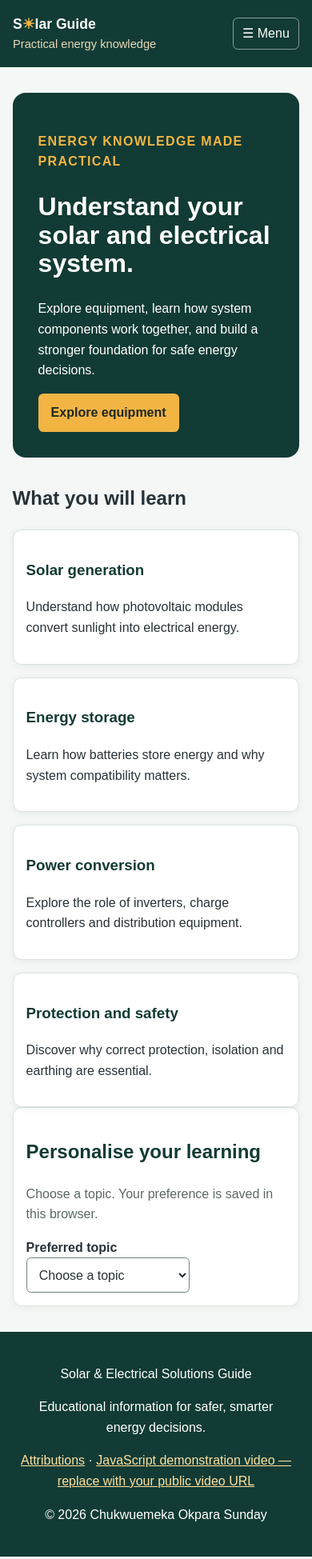
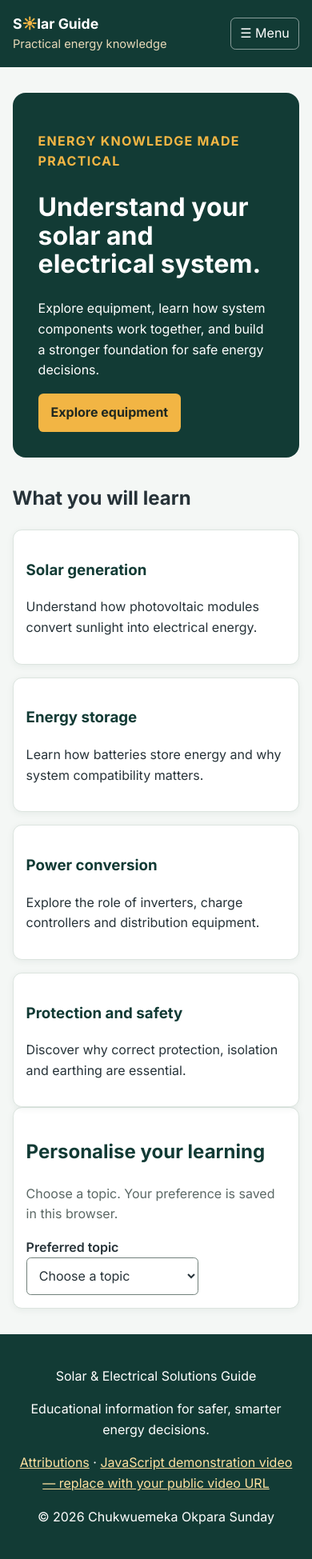
Before and after one commit to chukwuemeka-ux/wdd231, a plain HTML site: page solar-guide/index.html in a window 390 px wide. Shown: the whole page at 80% size. Drawn offline with Linux system fonts and the light colour scheme.

Commit message:
Improve homepage styling and fix audit issues

```diff
--- a/solar-guide/index.html
+++ b/solar-guide/index.html
@@ -1,17 +1,170 @@
-<!doctype html>
-<html lang="en"><head><meta charset="utf-8"><meta name="viewport" content="width=device-width,initial-scale=1">
-<meta name="description" content="Learn the fundamentals of solar energy, electrical equipment and responsible system planning."><meta name="author" content="Chukwuemeka Okpara Sunday">
-<meta property="og:title" content="Home | Solar & Electrical Solutions Guide"><meta property="og:description" content="Learn the fundamentals of solar energy, electrical equipment and responsible system planning."><meta property="og:type" content="website">
-<title>Home | Solar & Electrical Solutions Guide</title><link rel="icon" href="images/favicon.svg" type="image/svg+xml">
-<link rel="stylesheet" href="styles/normalize.css"><link rel="stylesheet" href="styles/small.css"><link rel="stylesheet" href="styles/large.css">
-<script src="scripts/navigation.js" defer></script><script type="module" src="scripts/main.js"></script></head><body>
-<a class="skip-link" href="#main-content">Skip to main content</a>
-<header class="site-header"><a class="brand" href="index.html">S<span style="color:var(--gold)">☀</span>lar Guide<small>Practical energy knowledge</small></a>
-<button class="menu-button" id="menu-button" type="button" aria-expanded="false" aria-controls="primary-nav">☰ Menu</button>
-<nav class="primary-nav" id="primary-nav" aria-label="Main navigation"><a href="index.html" aria-current="page">Home</a><a href="equipment.html">Equipment</a><a href="guide.html">System Guide</a></nav></header>
-<main id="main-content">
-<section class="hero"><p class="eyebrow">Energy knowledge made practical</p><h1>Understand your solar and electrical system.</h1><p>Explore equipment, learn how system components work together, and build a stronger foundation for safe energy decisions.</p><a class="button" href="equipment.html">Explore equipment</a></section>
-<div class="home-layout section"><section><h2>What you will learn</h2><div class="card-grid"><article class="card"><h3>Solar generation</h3><p>Understand how photovoltaic modules convert sunlight into electrical energy.</p></article><article class="card"><h3>Energy storage</h3><p>Learn how batteries store energy and why system compatibility matters.</p></article><article class="card"><h3>Power conversion</h3><p>Explore the role of inverters, charge controllers and distribution equipment.</p></article><article class="card"><h3>Protection and safety</h3><p>Discover why correct protection, isolation and earthing are essential.</p></article></div></section><aside class="card"><h2>Personalise your learning</h2><p class="muted">Choose a topic. Your preference is saved in this browser.</p><label for="topic-preference">Preferred topic</label><select id="topic-preference"><option value="">Choose a topic</option><option>Solar panels</option><option>Inverters and batteries</option><option>Electrical protection</option><option>System sizing</option></select></aside></div>
-</main>
-<footer class="site-footer"><p>Solar & Electrical Solutions Guide</p><p>Educational information for safer, smarter energy decisions.</p><p><a href="attributions.html">Attributions</a> · <a href="https://www.youtube.com/">JavaScript demonstration video — replace with your public video URL</a></p><p>© <span id="year"></span> Chukwuemeka Okpara Sunday</p></footer>
-</body></html>
+<!DOCTYPE html>
+<html lang="en">
+
+<head>
+    <meta charset="UTF-8">
+    <meta name="viewport" content="width=device-width, initial-scale=1.0">
+
+    <meta name="description"
+        content="Learn the fundamentals of solar energy, electrical equipment and responsible system planning.">
+    <meta name="author" content="Chukwuemeka Okpara Sunday">
+
+    <!-- Open Graph metadata -->
+    <meta property="og:title" content="Home | Solar & Electrical Solutions Guide">
+    <meta property="og:description"
+        content="Explore solar energy, electrical equipment and practical guidance for safer, smarter energy decisions.">
+    <meta property="og:type" content="website">
+    <meta property="og:url" content="https://chukwuemeka-ux.github.io/wdd231/solar-guide/index.html">
+    <meta property="og:image" content="https://chukwuemeka-ux.github.io/wdd231/solar-guide/images/favicon.svg">
+
+    <title>Home | Solar & Electrical Solutions Guide</title>
+
+    <!-- Favicon -->
+    <link rel="icon" href="images/favicon.svg" type="image/svg+xml">
+
+    <!-- Google Fonts -->
+    <link rel="preconnect" href="https://fonts.googleapis.com">
+    <link rel="preconnect" href="https://fonts.gstatic.com" crossorigin>
+    <link href="https://fonts.googleapis.com/css2?family=Inter:wght@400;500;600;700&display=swap" rel="stylesheet">
+
+    <!-- CSS files -->
+    <link rel="stylesheet" href="styles/normalize.css">
+    <link rel="stylesheet" href="styles/small.css">
+    <link rel="stylesheet" href="styles/large.css">
+
+    <!-- JavaScript files -->
+    <script src="scripts/navigation.js" defer></script>
+    <script type="module" src="scripts/main.js"></script>
+</head>
+
+<body>
+
+    <a class="skip-link" href="#main-content">Skip to main content</a>
+
+    <header class="site-header">
+
+        <a class="brand" href="index.html">
+            S<span class="brand-sun">☀</span>lar Guide
+            <small>Practical energy knowledge</small>
+        </a>
+
+        <button class="menu-button" id="menu-button" type="button" aria-expanded="false" aria-controls="primary-nav">
+            ☰ Menu
+        </button>
+
+        <nav class="primary-nav" id="primary-nav" aria-label="Main navigation">
+            <a href="index.html" aria-current="page">Home</a>
+            <a href="equipment.html">Equipment</a>
+            <a href="guide.html">System Guide</a>
+        </nav>
+
+    </header>
+
+    <main id="main-content">
+
+        <section class="hero">
+
+            <p class="eyebrow">Energy knowledge made practical</p>
+
+            <h1>Understand your solar and electrical system.</h1>
+
+            <p>
+                Explore equipment, learn how system components work together,
+                and build a stronger foundation for safe energy decisions.
+            </p>
+
+            <a class="button" href="equipment.html">Explore equipment</a>
+
+        </section>
+
+        <div class="home-layout section">
+
+            <section>
+                <h2>What you will learn</h2>
+
+                <div class="card-grid">
+
+                    <article class="card">
+                        <h3>Solar generation</h3>
+                        <p>
+                            Understand how photovoltaic modules convert
+                            sunlight into electrical energy.
+                        </p>
+                    </article>
+
+                    <article class="card">
+                        <h3>Energy storage</h3>
+                        <p>
+                            Learn how batteries store energy and why
+                            system compatibility matters.
+                        </p>
+                    </article>
+
+                    <article class="card">
+                        <h3>Power conversion</h3>
+                        <p>
+                            Explore the role of inverters, charge
+                            controllers and distribution equipment.
+                        </p>
+                    </article>
+
+                    <article class="card">
+                        <h3>Protection and safety</h3>
+                        <p>
+                            Discover why correct protection, isolation
+                            and earthing are essential.
+                        </p>
+                    </article>
+
+                </div>
+            </section>
+
+            <aside class="card">
+
+                <h2>Personalise your learning</h2>
+
+                <p class="muted">
+                    Choose a topic. Your preference is saved in this browser.
+                </p>
+
+                <label for="topic-preference">Preferred topic</label>
+
+                <select id="topic-preference">
+                    <option value="">Choose a topic</option>
+                    <option value="Solar panels">Solar panels</option>
+                    <option value="Inverters and batteries">Inverters and batteries</option>
+                    <option value="Electrical protection">Electrical protection</option>
+                    <option value="System sizing">System sizing</option>
+                </select>
+
+            </aside>
+
+        </div>
+
+    </main>
+
+    <footer class="site-footer">
+
+        <p>Solar & Electrical Solutions Guide</p>
+
+        <p>
+            Educational information for safer, smarter energy decisions.
+        </p>
+
+        <p>
+            <a href="attributions.html">Attributions</a>
+            ·
+            <a href="https://www.youtube.com/">
+                JavaScript demonstration video — replace with your public video URL
+            </a>
+        </p>
+
+        <p>
+            © <span id="year"></span> Chukwuemeka Okpara Sunday
+        </p>
+
+    </footer>
+
+</body>
+
+</html>
--- a/solar-guide/styles/small.css
+++ b/solar-guide/styles/small.css
@@ -1,15 +1,240 @@
+:root {
+    --green: #123b35;
+    --gold: #f2b544;
+    --paper: #f4f7f5;
+    --ink: #263238;
+    --muted: #5b6865;
+}
 
-:root{--green:#123b35;--gold:#f2b544;--paper:#f4f7f5;--ink:#263238;--muted:#5b6865}
-body{font-family:Arial,Helvetica,sans-serif;background:var(--paper);color:var(--ink);line-height:1.6}
-.skip-link{position:absolute;left:-9999px}.skip-link:focus{left:1rem;top:1rem;background:white;padding:.7rem;z-index:10}
-.site-header{background:var(--green);color:white;padding:1rem;display:flex;align-items:center;justify-content:space-between;gap:1rem}
-.brand{font-weight:800;text-decoration:none;font-size:1.1rem}.brand small{display:block;color:#e8d9b8;font-weight:400}
-.menu-button{background:transparent;color:white;border:1px solid #ffffff80;border-radius:.4rem;padding:.4rem .7rem}
-.primary-nav{display:none;position:absolute;top:76px;left:0;right:0;background:var(--green);padding:1rem;z-index:5}
-.primary-nav.open{display:grid;gap:.8rem}.primary-nav a{padding:.45rem;text-decoration:none;border-radius:.3rem}.primary-nav a[aria-current=page]{background:#ffffff20;border-bottom:3px solid var(--gold)}
-main{width:min(1100px,92%);margin:2rem auto;min-height:65vh}.hero{background:var(--green);color:white;padding:2rem;border-radius:1rem}.hero h1{font-size:clamp(2rem,7vw,3.5rem);line-height:1.1}.hero p{max-width:65ch}.eyebrow{color:var(--gold);font-weight:700;text-transform:uppercase;letter-spacing:.08em}
-.button,.primary-button{display:inline-block;background:var(--gold);color:#202820;text-decoration:none;border:0;border-radius:.4rem;padding:.7rem 1rem;font-weight:700;cursor:pointer}
-.section{margin:2rem 0}.card-grid{display:grid;grid-template-columns:1fr;gap:1rem}.card{background:white;border:1px solid #dce4df;border-radius:.7rem;padding:1rem;box-shadow:0 2px 8px #123b3510}.card h2,.card h3{color:var(--green)}.muted{color:var(--muted)}.site-footer{background:var(--green);color:white;padding:1.5rem;text-align:center}.site-footer a{color:#ffe1a0}
-form{display:grid;gap:1rem;max-width:650px}label{display:grid;gap:.3rem;font-weight:600}input,select,textarea{padding:.7rem;border:1px solid #71817b;border-radius:.35rem;background:white;color:var(--ink)}.status{padding:.7rem;background:#fff4d8;border-left:4px solid var(--gold)}
-dialog{border:0;border-radius:.7rem;max-width:min(90%,550px);padding:1.5rem;box-shadow:0 10px 40px #0005}dialog::backdrop{background:#10201dcc}.close-dialog{float:right}
-@media(min-width:641px){.menu-button{display:none}.primary-nav{display:flex;position:static;padding:0;background:transparent}.primary-nav a{padding:.5rem .8rem}.card-grid{grid-template-columns:repeat(2,minmax(0,1fr))}.hero{padding:3rem}}
+body {
+    font-family: "Inter", Arial, Helvetica, sans-serif;
+    background: var(--paper);
+    color: var(--ink);
+    line-height: 1.6;
+}
+
+.skip-link {
+    position: absolute;
+    left: -9999px;
+}
+
+.skip-link:focus {
+    left: 1rem;
+    top: 1rem;
+    background: white;
+    padding: 0.7rem;
+    z-index: 10;
+}
+
+.site-header {
+    background: var(--green);
+    color: white;
+    padding: 1rem;
+    display: flex;
+    align-items: center;
+    justify-content: space-between;
+    gap: 1rem;
+}
+
+.brand {
+    font-weight: 800;
+    text-decoration: none;
+    font-size: 1.1rem;
+    color: white;
+}
+
+.brand-sun {
+    color: var(--gold);
+}
+
+.brand small {
+    display: block;
+    color: #e8d9b8;
+    font-weight: 400;
+}
+
+.menu-button {
+    background: transparent;
+    color: white;
+    border: 1px solid #ffffff80;
+    border-radius: 0.4rem;
+    padding: 0.4rem 0.7rem;
+    cursor: pointer;
+}
+
+.primary-nav {
+    display: none;
+    position: absolute;
+    top: 76px;
+    left: 0;
+    right: 0;
+    background: var(--green);
+    padding: 1rem;
+    z-index: 5;
+}
+
+.primary-nav.open {
+    display: grid;
+    gap: 0.8rem;
+}
+
+.primary-nav a {
+    color: white;
+    padding: 0.45rem;
+    text-decoration: none;
+    border-radius: 0.3rem;
+}
+
+.primary-nav a[aria-current="page"] {
+    background: #ffffff20;
+    border-bottom: 3px solid var(--gold);
+}
+
+main {
+    width: min(1100px, 92%);
+    margin: 2rem auto;
+    min-height: 65vh;
+}
+
+.hero {
+    background: var(--green);
+    color: white;
+    padding: 2rem;
+    border-radius: 1rem;
+}
+
+.hero h1 {
+    font-size: clamp(2rem, 7vw, 3.5rem);
+    line-height: 1.1;
+}
+
+.hero p {
+    max-width: 65ch;
+}
+
+.eyebrow {
+    color: var(--gold);
+    font-weight: 700;
+    text-transform: uppercase;
+    letter-spacing: 0.08em;
+}
+
+.button,
+.primary-button {
+    display: inline-block;
+    background: var(--gold);
+    color: #202820;
+    text-decoration: none;
+    border: 0;
+    border-radius: 0.4rem;
+    padding: 0.7rem 1rem;
+    font-weight: 700;
+    cursor: pointer;
+}
+
+.section {
+    margin: 2rem 0;
+}
+
+.card-grid {
+    display: grid;
+    grid-template-columns: 1fr;
+    gap: 1rem;
+}
+
+.card {
+    background: white;
+    border: 1px solid #dce4df;
+    border-radius: 0.7rem;
+    padding: 1rem;
+    box-shadow: 0 2px 8px #123b3510;
+}
+
+.card h2,
+.card h3 {
+    color: var(--green);
+}
+
+.muted {
+    color: var(--muted);
+}
+
+.site-footer {
+    background: var(--green);
+    color: white;
+    padding: 1.5rem;
+    text-align: center;
+}
+
+.site-footer a {
+    color: #ffe1a0;
+}
+
+form {
+    display: grid;
+    gap: 1rem;
+    max-width: 650px;
+}
+
+label {
+    display: grid;
+    gap: 0.3rem;
+    font-weight: 600;
+}
+
+input,
+select,
+textarea {
+    padding: 0.7rem;
+    border: 1px solid #71817b;
+    border-radius: 0.35rem;
+    background: white;
+    color: var(--ink);
+}
+
+.status {
+    padding: 0.7rem;
+    background: #fff4d8;
+    border-left: 4px solid var(--gold);
+}
+
+dialog {
+    border: 0;
+    border-radius: 0.7rem;
+    max-width: min(90%, 550px);
+    padding: 1.5rem;
+    box-shadow: 0 10px 40px #0005;
+}
+
+dialog::backdrop {
+    background: #10201dcc;
+}
+
+.close-dialog {
+    float: right;
+}
+
+@media (min-width: 641px) {
+    .menu-button {
+        display: none;
+    }
+
+    .primary-nav {
+        display: flex;
+        position: static;
+        padding: 0;
+        background: transparent;
+    }
+
+    .primary-nav a {
+        padding: 0.5rem 0.8rem;
+    }
+
+    .card-grid {
+        grid-template-columns: repeat(2, minmax(0, 1fr));
+    }
+
+    .hero {
+        padding: 3rem;
+    }
+}
```
